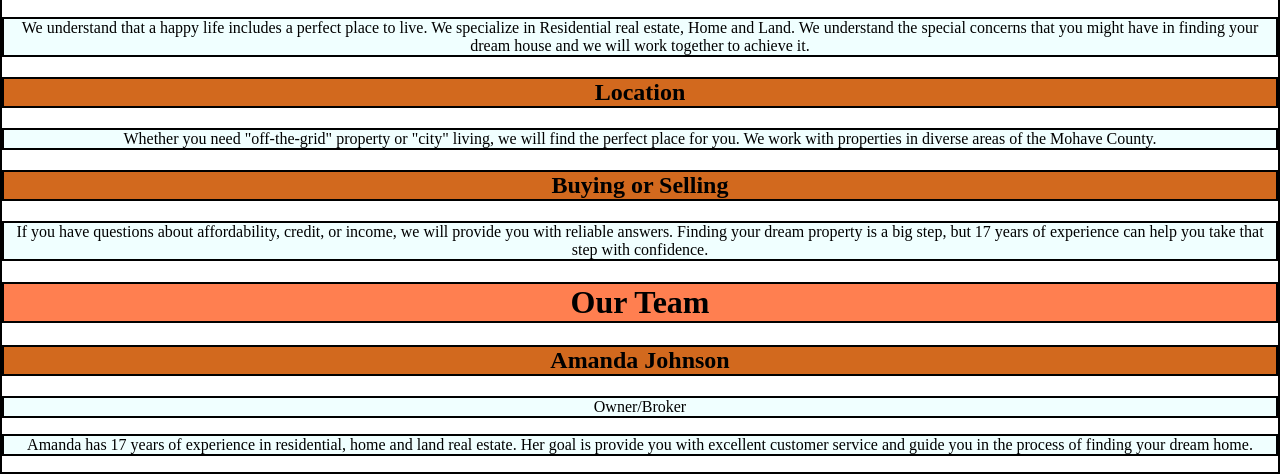
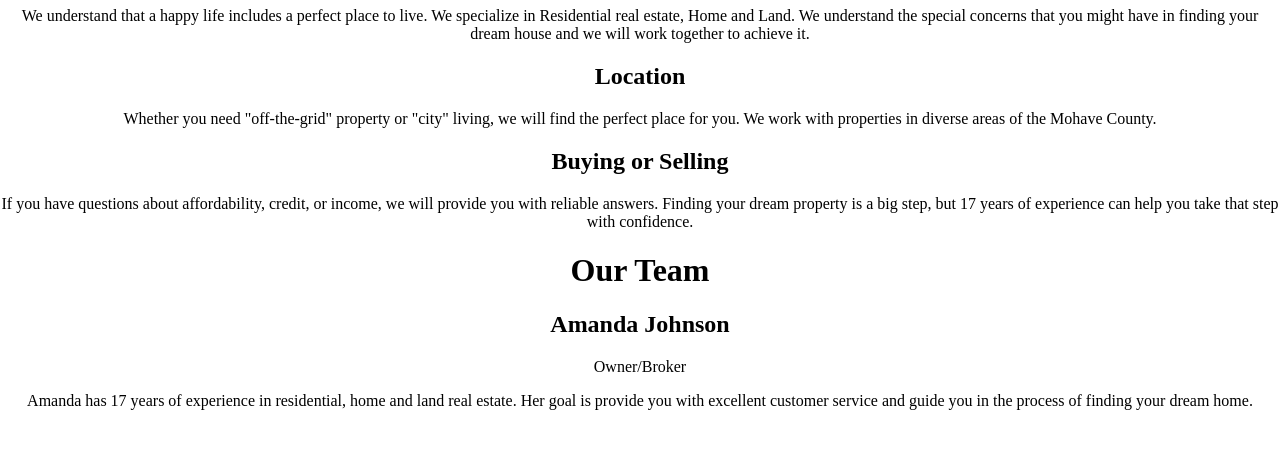
Before and after one commit to hamandatorres/Kibngman, a plain HTML site: page index.html in a window 1280 px wide. Shown: the part 458-932 px from the top of the page. After the commit the page ends 884 px from the top, so only its background shows below. Drawn offline with Linux system fonts and the light colour scheme.

Commit message:
Changed styling to fit website

```diff
--- a/styles.css
+++ b/styles.css
@@ -1,22 +1,21 @@
 body {
-	border: 2px black solid;
+	/* border: 2px black solid; */
 	/* background-color: aquamarine; */
 	display: block;
 	margin: auto;
 	text-align: center;
-	/* justify-content: center; */
 }
 p {
-	border: 2px black solid;
-	background-color: azure;
+	/* border: 2px black solid; */
+	/* background-color: azure; */
 }
 h1 {
-	border: 2px black solid;
-	background-color: coral;
+	/* border: 2px black solid; */
+	/* background-color: coral; */
 }
 h2 {
-	border: 2px black solid;
-	background-color: chocolate;
+	/* border: 2px black solid; */
+	/* background-color: chocolate; */
 }
 .logo {
 	width: 300px;
```
